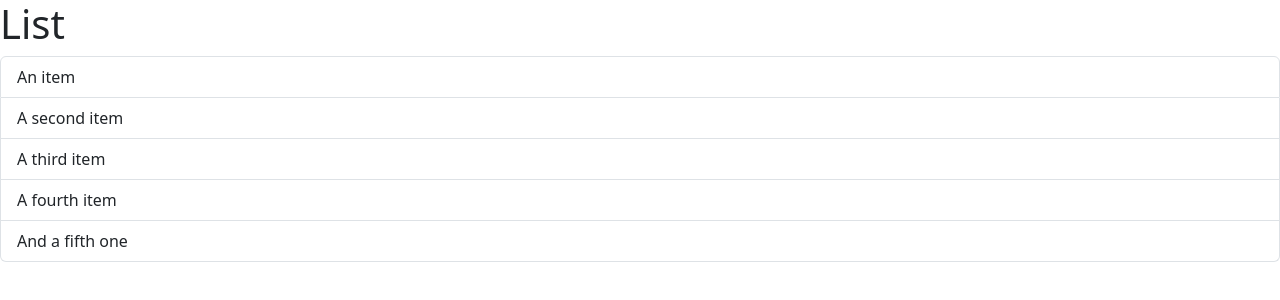
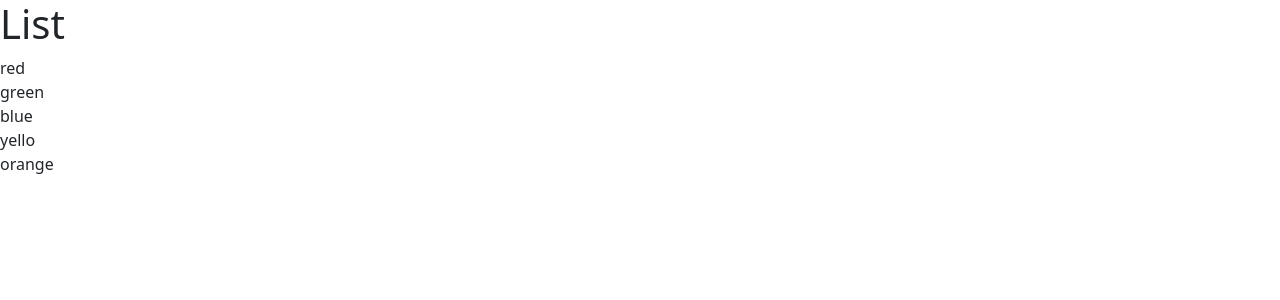
Before and after one commit to Kaliyappan1/React-learn-CRA, a React (Vite) app: page / in a window 1280 px wide. Shown: the top 300 px of the page. Built offline with nearby package versions, Linux system fonts and the light colour scheme.

Commit message:
list item in dynamic

```diff
--- a/src/components/ListGroup.tsx
+++ b/src/components/ListGroup.tsx
@@ -1,13 +1,14 @@
 function ListGroup() {
+  const items = [
+    "red", "green", "blue", "yello ", "orange"
+  ]
   return (
     <>
       <h1>List</h1>
       <ul className="list-group">
-        <li className="list-group-item">An item</li>
-        <li className="list-group-item">A second item</li>
-        <li className="list-group-item">A third item</li>
-        <li className="list-group-item">A fourth item</li>
-        <li className="list-group-item">And a fifth one</li>
+        {items.map((item) => (
+          <li key={item}>{item}</li>
+        ))}
       </ul>
     </>
   );
```
